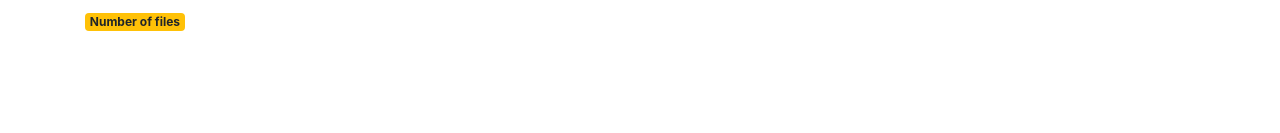
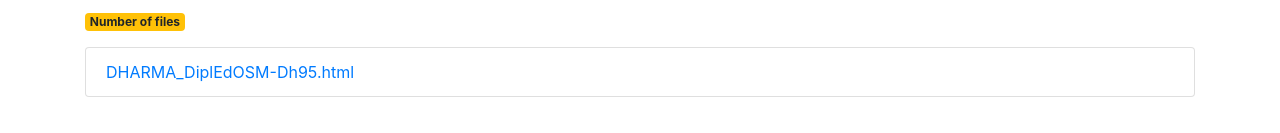
Before and after one commit to erc-dharma/tfd-sanskrit-philology, a plain HTML site: page docs/index-diplEd.html in a window 1280 px wide. Shown: the part 475-608 px from the top of the page. Drawn offline with nearby package versions, Linux system fonts and the light colour scheme; no server answers.

Commit message:
need others files to stabilize the links from api - currently i have added manually tje link for now

```diff
--- a/docs/index-diplEd.html
+++ b/docs/index-diplEd.html
@@ -130,12 +130,14 @@
 
         <p>Diplomatic editions made by DHARMA project</p>
       <p><span  class="badge badge-warning">Number of files <b id="lenght"></b> </span> </p>
-      <ul id="list" class="list-group"></ul>
+      <ul id="list" class="list-group">
+        <li class="list-group-item"><a href="https://erc-dharma.github.io/tfd-sanskrit-philology/diplEd/DHARMA_DiplEdOSM-Dh95.html">DHARMA_DiplEdOSM-Dh95.html</a></li>
+      </ul>
     </div>
     </div>
     </div>
 
-   <script>
+  <!--<script>
 
       const filterFiles = (filter) => {
         filter = filter.toLowerCase()
@@ -177,7 +179,7 @@
         let htmlString = '';
         for (let file of data.filter(filterFiles(filter)).sort(sortFiles(filter))) {
           const fileName = file.path.replace('docs/', '');
-          const fileDisplayName = fileName.split('-').join(' ').replace('diplEd/', '').replace('.html', '');
+          const fileDisplayName = fileName.join(' ').replace('diplEd/', '').replace('.html', '');
           htmlString += `<li class="list-group-item"><a href="${fileName}">${fileDisplayName}</a></li>`;
         }
         document.getElementById('list').innerHTML = htmlString;
@@ -215,6 +217,6 @@
         })
       })()
 
-    </script>
+    </script>-->
   </body>
 </html>
```
